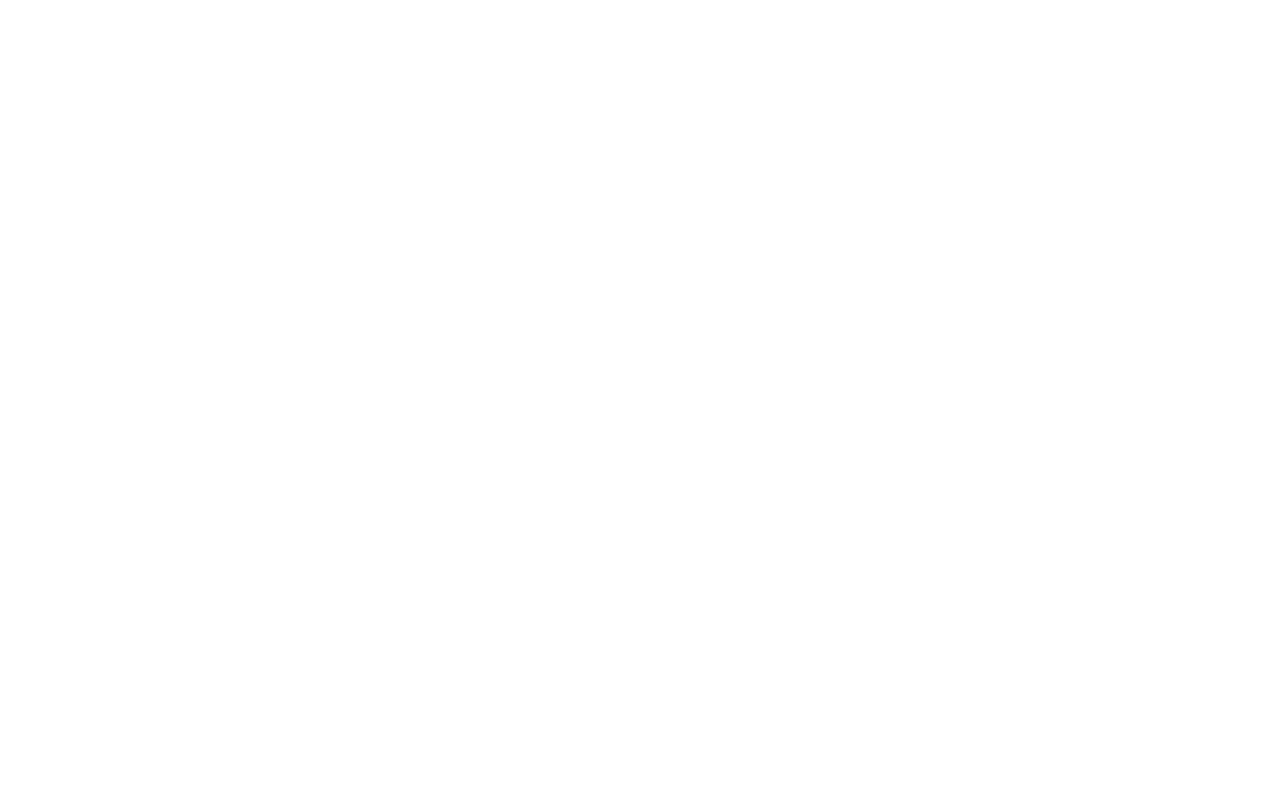
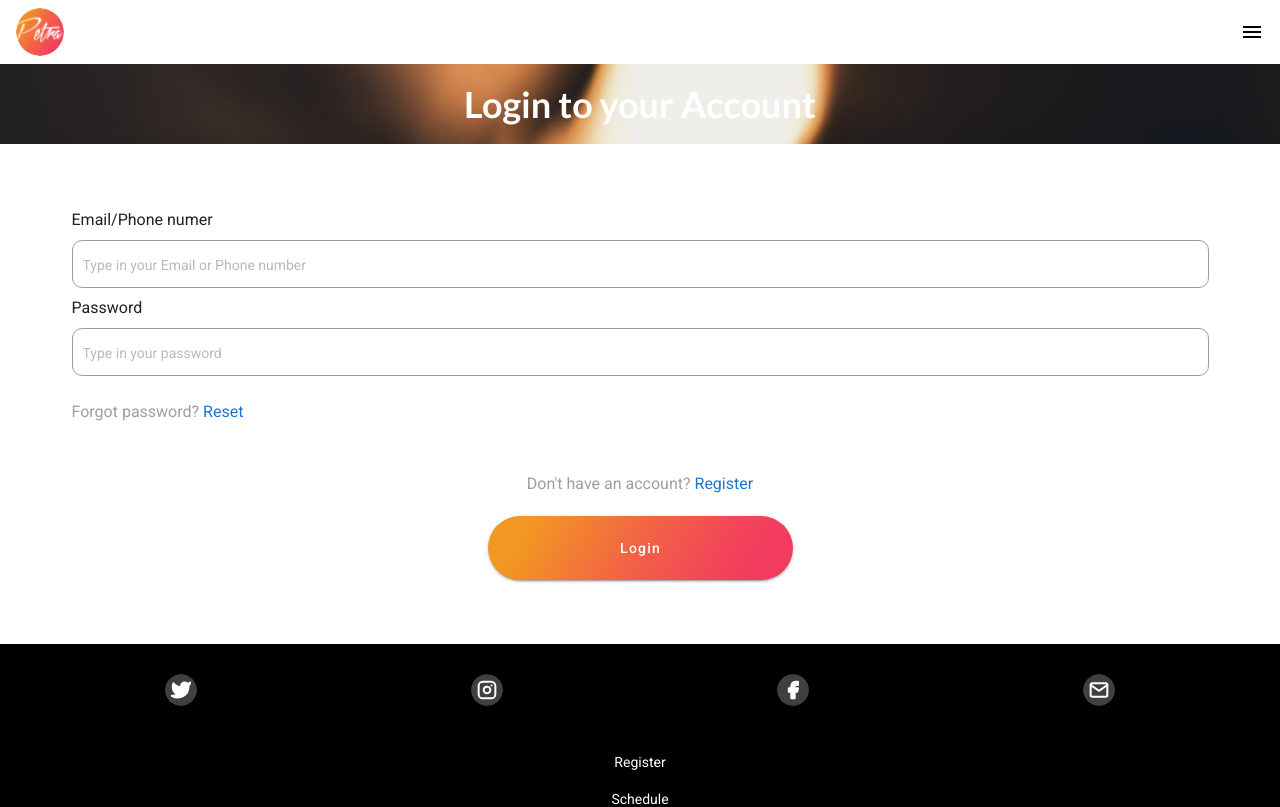
Before and after one commit to pemeraldy/2021-fest, a Nuxt app: page /auth/login in a window 1280 px wide. Shown: the top 807 px of the page. Built offline with nearby package versions, Linux system fonts and the light colour scheme.

Commit message:
register and login page done

```diff
--- a/components/BaseBtn.vue
+++ b/components/BaseBtn.vue
@@ -1,6 +1,8 @@
 <template>
   <div>
-    <v-btn height="64" class="theme-btn" dark width="343">{{ text }}</v-btn>
+    <v-btn :height="height" class="theme-btn" :width="width" dark>{{
+      text
+    }}</v-btn>
   </div>
 </template>
 
@@ -12,12 +14,21 @@
       type: String,
       default: 'Button',
     },
+    width: {
+      type: String,
+      default: '343',
+    },
+    height: {
+      type: String,
+      default: '64',
+    },
   },
 }
 </script>
 
 <style scoped>
 .theme-btn {
+  width: 100%;
   background: linear-gradient(
     121deg,
     #f29822 13.56%,
--- a/pages/auth/login.vue
+++ b/pages/auth/login.vue
@@ -1,19 +1,118 @@
 <template>
-  <v-content>
-    <v-container class="fill-height" fluid>
-      <v-row align="center">
-        <v-col cols="12" sm="8" md="8">
-          <v-card> </v-card>
-        </v-col>
-      </v-row>
+  <div>
+    <Hero background-image="login-hero-bg.png">
+      <div class="d-flex hero-content justify-center align-center">
+        <h3 class="white--text pa-4">Login to your Account</h3>
+      </div>
+    </Hero>
+    <v-container>
+      <div class="mt-10">
+        <!-- <h1 class="form-heading">Kindly fill in your details</h1> -->
+      </div>
+      <v-form>
+        <v-container>
+          <v-row>
+            <v-col cols="12">
+              <div class="input-group">
+                <label for="email">Email/Phone numer </label>
+                <input
+                  id="email"
+                  required
+                  name="email"
+                  class="mt-2"
+                  type="text"
+                  placeholder="Type in your Email or Phone number"
+                />
+              </div>
+              <div class="input-group mt-2">
+                <label for="password">Password </label>
+                <input
+                  id="lname"
+                  required
+                  name="lastname"
+                  class="mt-2"
+                  type="password"
+                  placeholder="Type in your password"
+                />
+              </div>
+              <p class="mb-12 mt-6 grey--text">
+                Forgot password?
+                <nuxt-link to="/auth/reser-password">Reset</nuxt-link>
+              </p>
+              <p class="text-center grey--text mt-5">
+                Don't have an account?
+                <nuxt-link to="/auth/register">Register</nuxt-link>
+              </p>
+              <div class="mt-5 d-flex justify-center">
+                <BaseBtn text="Login" width="305" />
+              </div>
+            </v-col>
+          </v-row>
+        </v-container>
+      </v-form>
     </v-container>
-  </v-content>
+  </div>
 </template>
 
 <script>
 export default {
-  layout: 'session',
+  name: 'RegisterPage',
+  // layout: 'd'
 }
 </script>
 
-<style></style>
+<style lang="scss" scoped>
+a {
+  text-decoration: none !important;
+}
+.faint-text {
+  opacity: 0.5;
+}
+.input-group {
+  width: 100%;
+  label {
+    display: block;
+  }
+  .required {
+    color: #ff0000;
+  }
+  input {
+    width: 100%;
+    height: 48px;
+    padding: 10px;
+    border: 0.3px solid #9b9b9b;
+    border-radius: 10px;
+  }
+  input:focus {
+    outline: none;
+  }
+  input::placeholder {
+    opacity: 0.5;
+    font-size: 14px;
+  }
+}
+@media screen and (max-width: 440px) {
+  .hero-content {
+    min-height: 208px !important;
+  }
+  .btn-wrap {
+    width: 100%;
+  }
+  .form-heading {
+    font-size: 24px;
+    font-weight: 500;
+  }
+}
+.hero-content {
+  height: 100%;
+  h3 {
+    font-family: Lato;
+    font-size: 36px;
+    font-style: normal;
+    font-weight: 700;
+    line-height: 48px;
+    letter-spacing: 0em;
+    text-align: left;
+  }
+}
+</style>
--- a/pages/auth/register.vue
+++ b/pages/auth/register.vue
@@ -59,6 +59,57 @@
                   type="email"
                 />
               </div>
+
+              <v-radio-group>
+                <p>Are you new to Petra?</p>
+                <v-radio label="Yes" value="nes"></v-radio>
+                <v-radio label="No" value="no"></v-radio>
+              </v-radio-group>
+              <v-radio-group>
+                <p>Will you be attending in person?</p>
+                <v-radio label="In-person" value="yes"></v-radio>
+                <v-radio label="online" value="no"></v-radio>
+              </v-radio-group>
+
+              <div class="input-group mt-2">
+                <label for="email">Where do you live?</label>
+                <input
+                  id="email"
+                  required
+                  class="mt-2"
+                  name="email"
+                  type="email"
+                  placeholder="Example Maitama, Abuja"
+                />
+              </div>
+
+              <v-radio-group>
+                <p>How did you hear about the festival convention?</p>
+                <v-radio label="In Petra" value="petra"></v-radio>
+                <v-radio label="Social media" value="media"></v-radio>
+                <v-radio label="Word of mouth" value="word"></v-radio>
+                <v-radio label="Others" value="other"></v-radio>
+              </v-radio-group>
+
+              <div class="input-group mt-2">
+                <label for="numOfPeople"
+                  >How many people will be attending with you?</label
+                >
+                <input
+                  id="numOfPeople"
+                  required
+                  class="mt-2"
+                  name="num of people"
+                  type="number"
+                />
+              </div>
+              <div class="mt-5 d-flex flex-column align-center justif-center">
+                <BaseBtn text="Register" width="305" />
+                <p class="mt-2">
+                  Have an account already ?
+                  <nuxt-link to="/auth/login">Login</nuxt-link>
+                </p>
+              </div>
             </v-col>
           </v-row>
         </v-container>
--- a/pages/index.vue
+++ b/pages/index.vue
@@ -4,7 +4,7 @@
       <template #heroActions>
         <div class="btn-wrap mt-6 d-flex justify-center">
           <!-- <v-btn height="64" class="register-btn" dark width="343">Register</v-btn> -->
-          <BaseBtn text="Register" />
+          <BaseBtn text="Register" width="343" />
         </div>
       </template>
     </Hero>
```
Also changed, not shown: assets/imgs/login-hero-bg.png (added).
